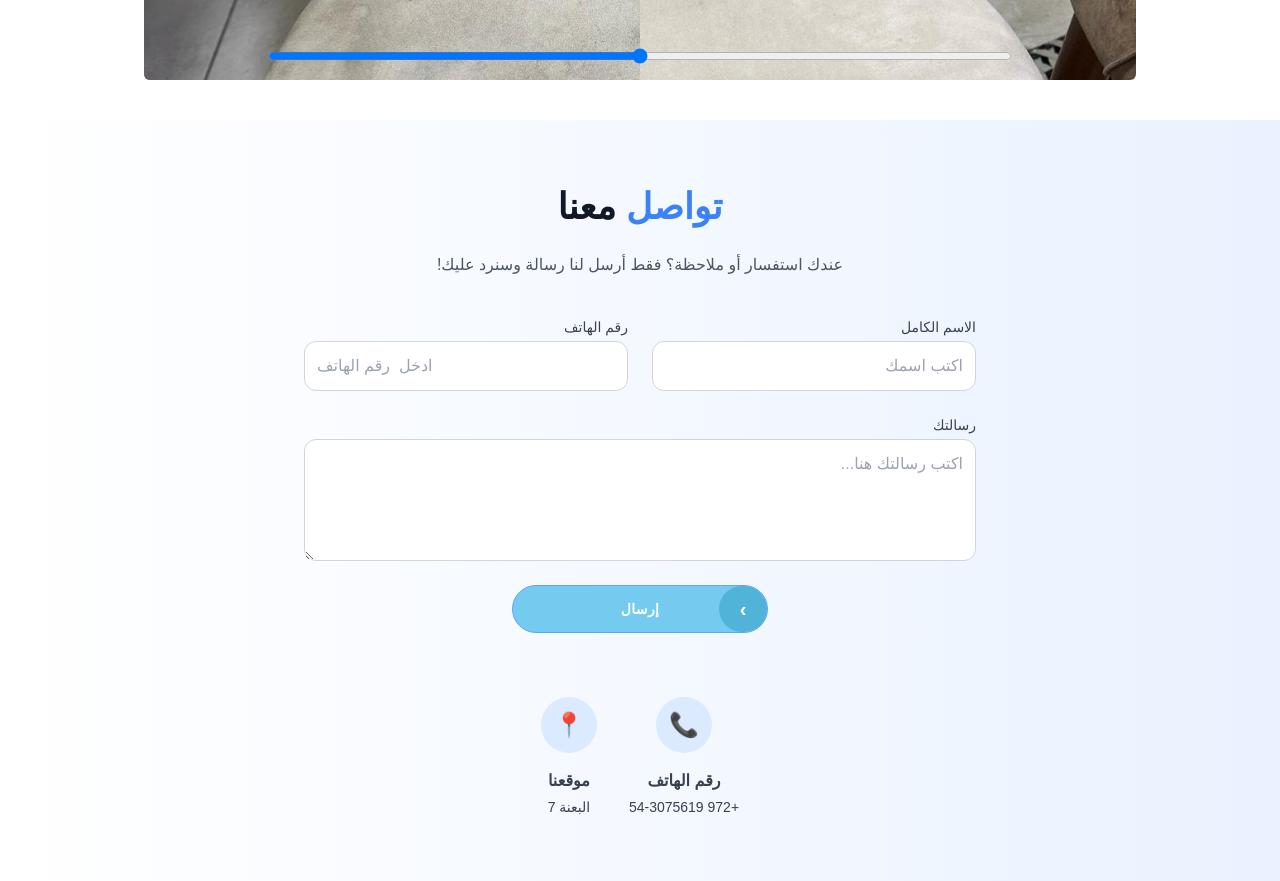
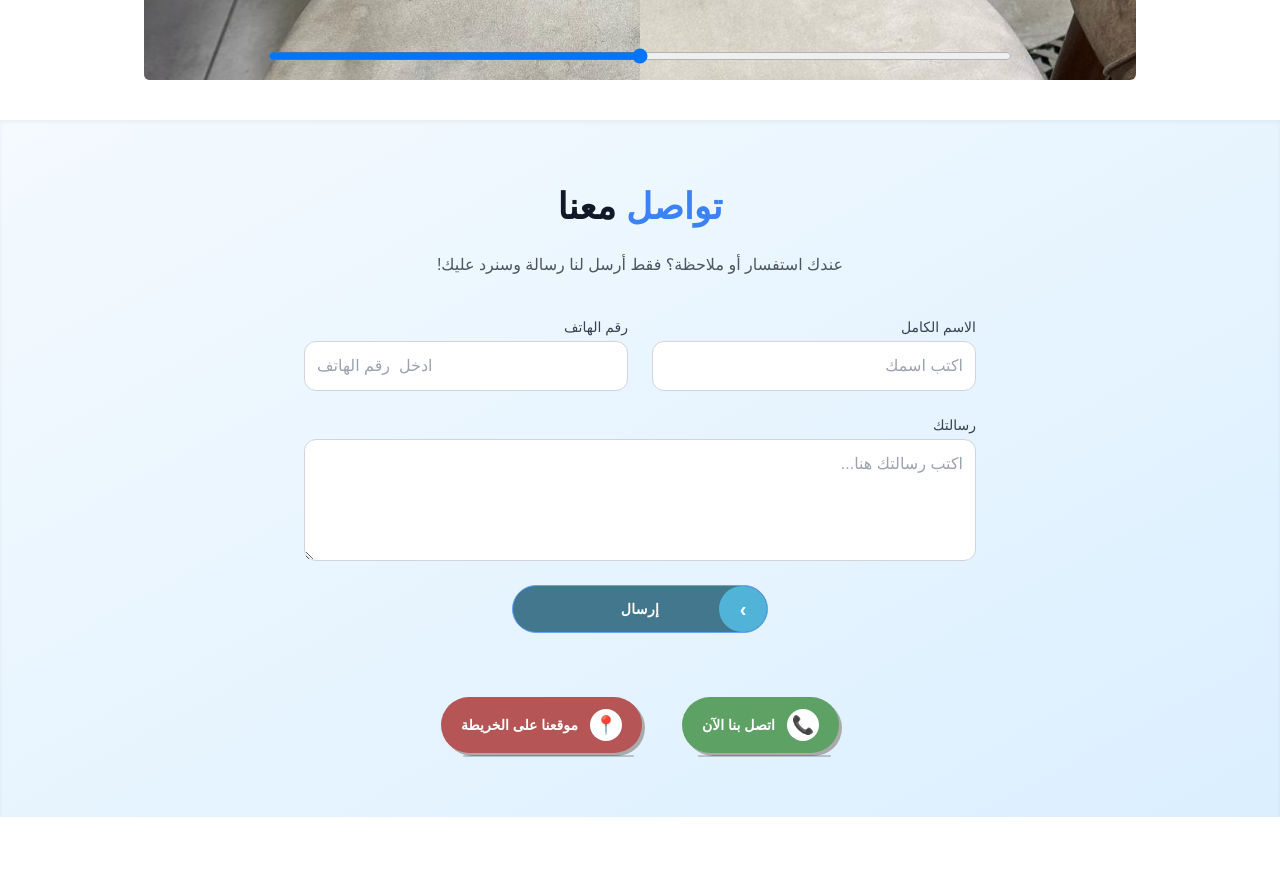
Before and after one commit to Adam46999/LumoraWebsite, a React (Vite) app: page / in a window 1280 px wide. Shown: the part 1140-2021 px from the top of the page. After the commit the page ends 1957 px from the top, so only its background shows below. Built offline with nearby package versions, Linux system fonts and the light colour scheme.

Commit message:
tuch editing in beforeafterjsx

```diff
--- a/src/components/BefAfter/BeforeAfterCarousel.jsx
+++ b/src/components/BefAfter/BeforeAfterCarousel.jsx
@@ -44,7 +44,8 @@ export default function BeforeAfterCarousel({ items }) {
   return (
     <section className="max-w-5xl mx-auto px-4 my-10">
       <h2 className="text-center text-3xl font-bold text-gray-800 mb-6">
-        قبل / بعد التنظيف
+      <span className="text-black"> قبل /</span>{" "}
+  <span className="text-blue-500">بعد التنظيف </span>
       </h2>
       <Swiper
   modules={[Navigation]}
--- a/src/components/contact/ContactSection.jsx
+++ b/src/components/contact/ContactSection.jsx
@@ -63,7 +63,10 @@ export default function ContactSection() {
   };
 
   return (
-    <section className="bg-gradient-to-r from-white to-[#EAF2FF] py-16 px-4" dir="rtl">
+<section
+  className="relative py-16 px-4 bg-[#f4fafe] bg-gradient-to-br from-[#f4fafe] to-[#dbefff] shadow-inner"
+  dir="rtl"
+>
       <div className="max-w-2xl mx-auto text-center mb-10">
         <h2 className="text-4xl font-extrabold text-center text-gray-900 mb-6 leading-tight">
   <span className="text-blue-500">تواصل</span> معنا
@@ -130,7 +133,7 @@ export default function ContactSection() {
   <div className="sm:col-span-2 flex justify-center">
   <button
     type="submit"
-    className="relative flex items-center justify-center w-64 h-12 bg-[#74caef] rounded-full border border-blue-400 text-white overflow-hidden"
+    className="relative flex items-center justify-center w-64 h-12 bg-[#42778e] rounded-full border border-blue-400 text-white overflow-hidden"
   >
     <span className="text-sm font-semibold tracking-wide z-10">إرسال</span>
     <div className="absolute right-0 top-0 h-full w-12 bg-[#51b3d7] flex items-center justify-center rounded-full">
@@ -144,33 +147,50 @@ export default function ContactSection() {
       </form>
 
       {/* روابط أسفل النموذج */}
-<div className="max-w-5xl mx-auto mt-16 flex flex-wrap justify-center gap-8 text-center text-gray-700">
+     {/* روابط أسفل النموذج بتصميم أنيق وصغير */}
+<div className="max-w-4xl mx-auto mt-16 flex flex-col sm:flex-row items-center justify-center gap-10 text-center text-gray-800">
+
+  {/* رقم الهاتف */}
+  <a
+  href="tel:+972543075619"
+  className="relative inline-flex items-center gap-3 px-5 py-3 bg-[#5da165] text-white font-bold text-sm rounded-full shadow-md hover:bg-[#5C74E0] transition duration-300"
+  style={{ boxShadow: "3px 3px 0px #aaa" }}
+>
+  {/* أيقونة الهاتف داخل فقاعة */}
+  <div className="w-8 h-8 rounded-full bg-white flex items-center justify-center text-[#6D83F2] text-lg font-bold">
+    📞
+  </div>
+
+  <span className="whitespace-nowrap">اتصل بنا الآن</span>
+
+  {/* خط بسيط أسفل الزر - مثل الصورة */}
+  <div className="absolute bottom-[-4px] right-2 w-[85%] h-[2px] bg-black opacity-20 rounded-full"></div>
+</a>
 
 
-        <a
-          href="tel:+972543075619"
-          className="flex flex-col items-center hover:text-blue-600 transition"
-        >
-          <div className="w-14 h-14 bg-blue-100 text-blue-600 flex items-center justify-center rounded-full text-2xl mb-4">
-            📞
-          </div>
-          <h4 className="font-semibold mb-1">رقم الهاتف</h4>
-          <p className="text-sm">+972 54-3075619</p>
-        </a>
-
+  {/* الموقع */}
   <a
   href="https://waze.com/ul?ll=32.9535,35.3072"
   target="_blank"
   rel="noopener noreferrer"
-          className="flex flex-col items-center hover:text-blue-600 transition"
+  className="relative inline-flex items-center gap-3 px-5 py-3 bg-[#b55555] text-white font-bold text-sm rounded-full shadow-md hover:bg-[#5C74E0] transition duration-300"
+  style={{ boxShadow: "3px 3px 0px #aaa" }}
 >
-          <div className="w-14 h-14 bg-blue-100 text-blue-600 flex items-center justify-center rounded-full text-2xl mb-4">
+  {/* أيقونة الموقع داخل فقاعة */}
+  <div className="w-8 h-8 rounded-full bg-white flex items-center justify-center text-[#6D83F2] text-lg font-bold">
     📍
   </div>
-          <h4 className="font-semibold mb-1">موقعنا</h4>
-          <p className="text-sm">البعنة 7</p>
+
+  <span className="whitespace-nowrap">موقعنا على الخريطة</span>
+
+  {/* خط سفلي بسيط للتصميم */}
+  <div className="absolute bottom-[-4px] right-2 w-[85%] h-[2px] bg-black opacity-20 rounded-full"></div>
 </a>
+
+
 </div>
+
+
 
     </section>
   );
```
Lines whose indentation alone changed are shown as unchanged.
